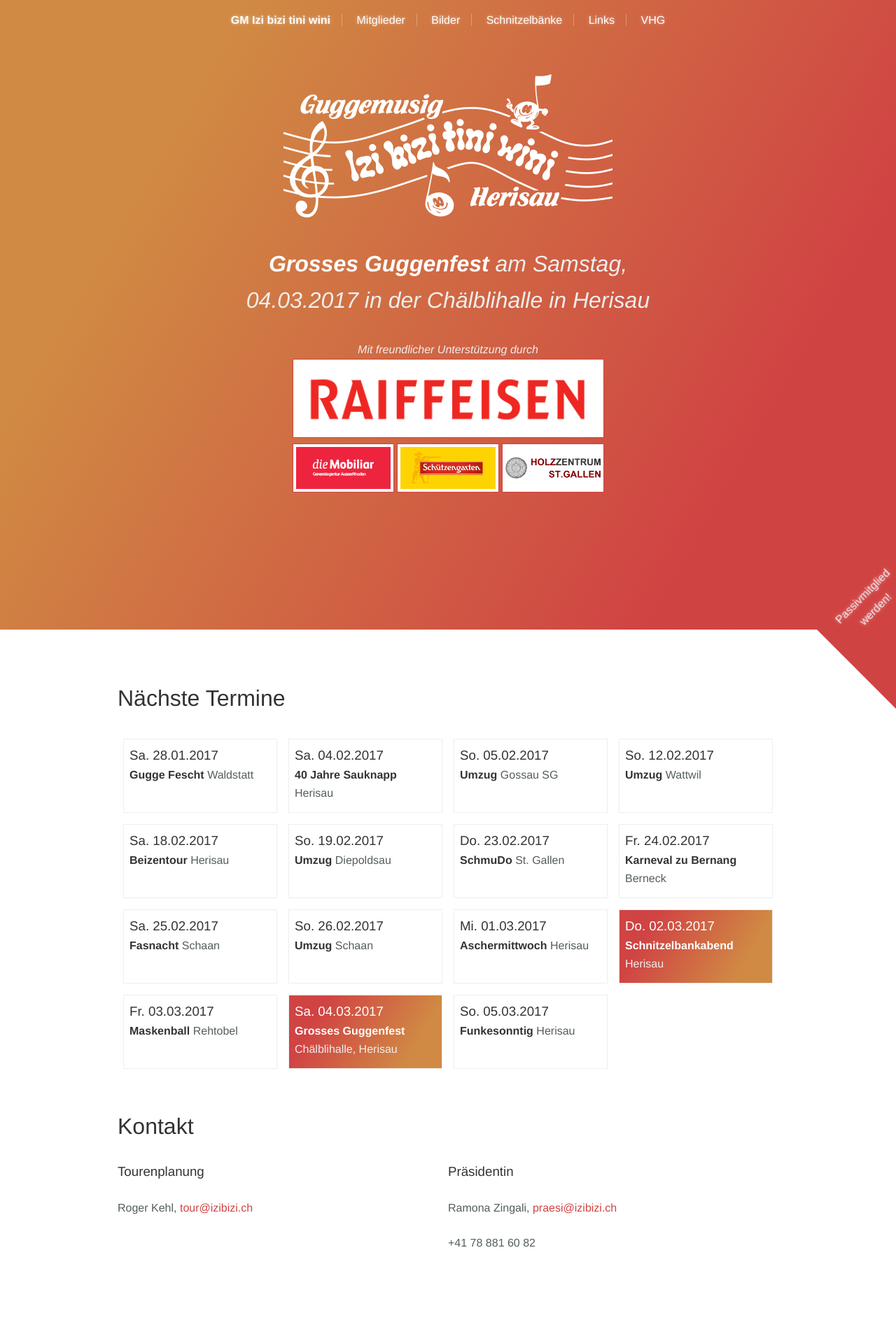
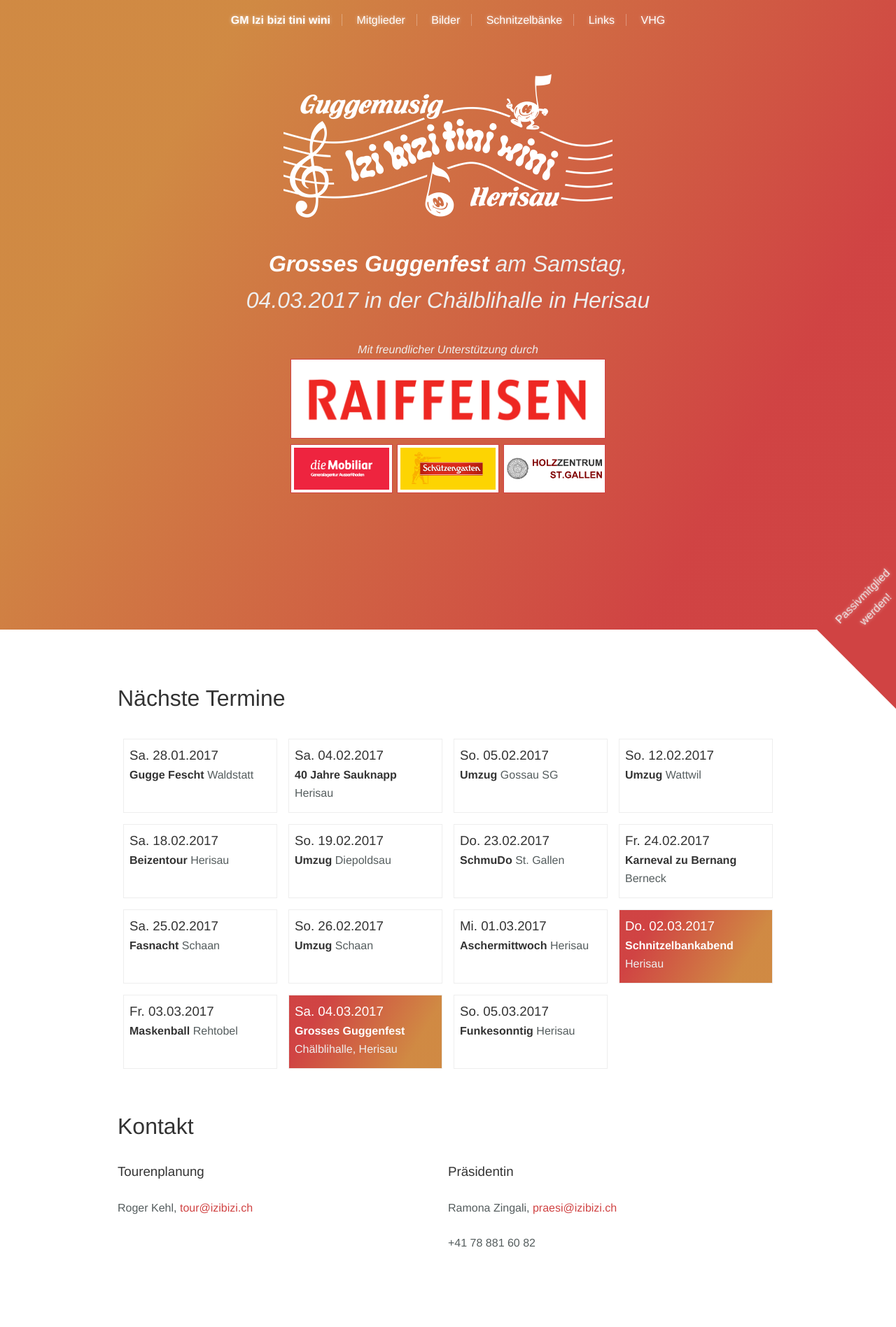
Before and after one commit to izibizi/izibizi.ch, a Jekyll site: the page built from index.html, in a window 1280 px wide. Shown: the top 1897 px of the page at 70% size. Built offline with Jekyll 4.4.1, drawn with Linux system fonts in a browser that asks for light colours.

Commit message:
fix logos on old browsers (IE10 etc)

```diff
--- a/_sass/_hero.scss
+++ b/_sass/_hero.scss
@@ -22,24 +22,29 @@
 
   .logo-rb {
     width: 100%;
-    max-width: 445px;
+    max-width: 450px;
   }
 
   .logo-container {
-    max-width: 445px;
+    max-width: 450px;
     margin: 0 auto;
     padding: 0;
-    display: flex;
-    justify-content: space-around;
 
     a {
-      max-width: 34%;
+      display: block;
+      float: left;
+      width: 33.33333%;
+      max-width: 150px;
       margin: 0;
-      padding-right: 4px;
+      padding: 0 2px;
     }
-
+    a:first-child {
+      position: relative;
+      left: -2px;
+    }
     a:last-child {
-      padding-right: 0;
+      position: relative;
+      right: -2px;
     }
   }
 }
```
